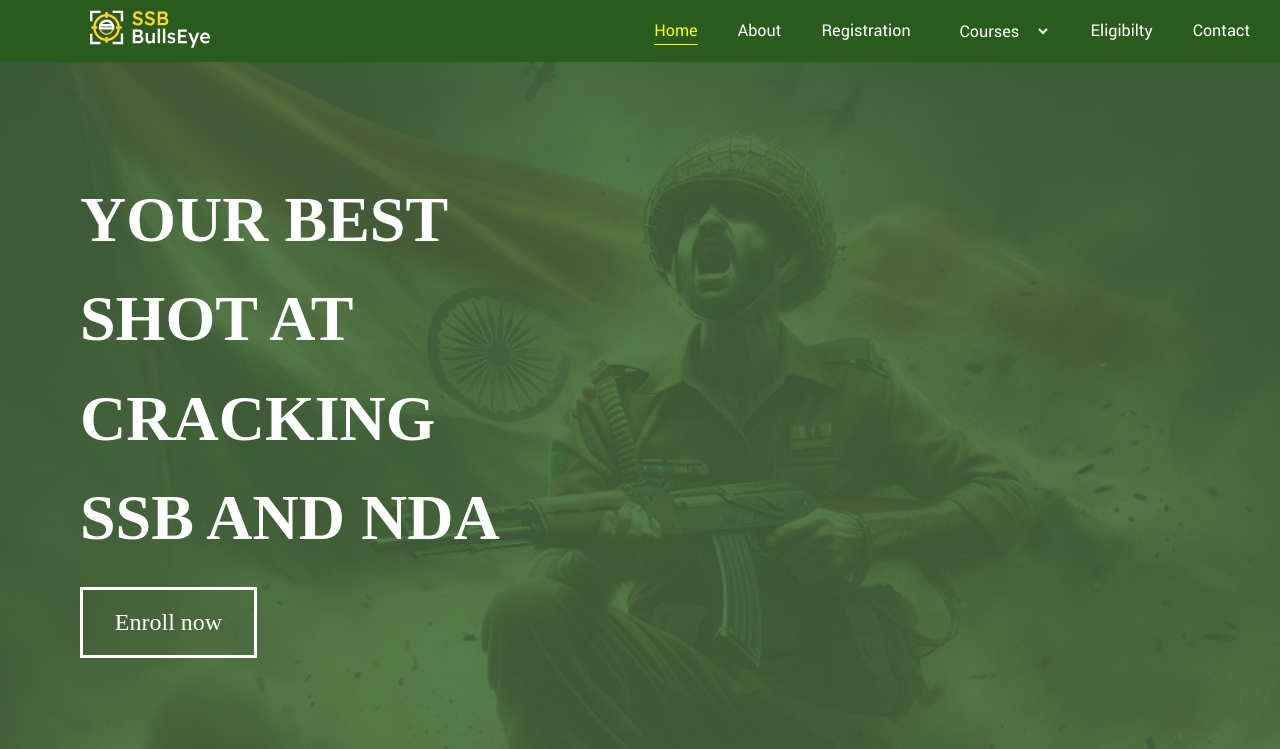
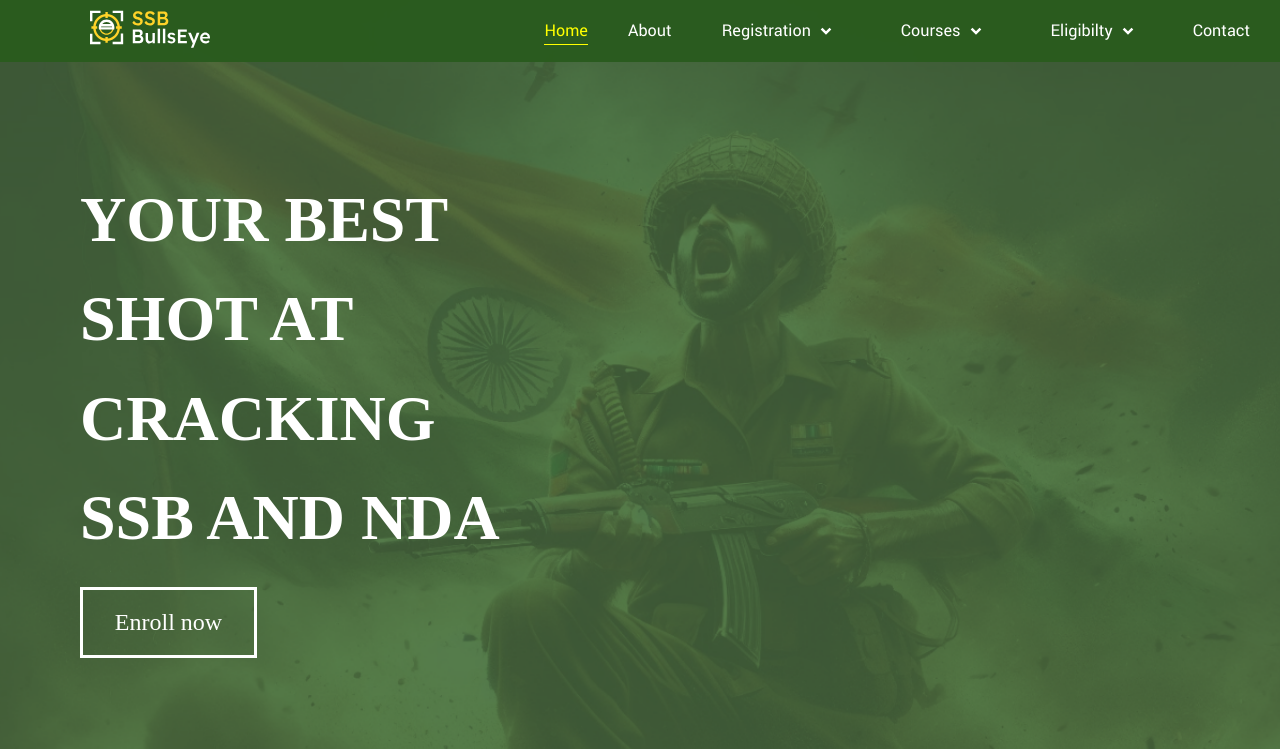
Before and after one commit to ssbbullseye7/ssbdeploy, a React (Create React App) app: page / in a window 1280 px wide. Shown: the top 749 px of the page. Built offline with nearby package versions, Linux system fonts and the light colour scheme; a web font is replaced by a local one.

Commit message:
new changes

```diff
--- a/src/Components/Navbar/Navbar.jsx
+++ b/src/Components/Navbar/Navbar.jsx
@@ -1,28 +1,28 @@
-import React, { useState,useEffect,useRef } from "react";
+import React, { useState, useEffect, useRef } from "react";
 import "./style.css";
 import svglogo from "../../Primarygreen.svg";
+import { RiArrowDropDownLine } from "react-icons/ri";
 // import { useLocation, useNavigate } from "react-router-dom";
 // import { Link as RouterLink } from "react-router-dom";
 // import { Link as ScrollLink, animateScroll as scroll } from "react-scroll";
 // import { setActiveLink } from "react-scroll/modules/mixins/scroller";
-function Navbar({setenroll,enroll,setnda,nda}) {
+function Navbar({ setenroll, enroll, setnda, nda }) {
   const [isRegOpen, setIsRegOpen] = useState(false);
   const regDropdownRef = useRef(null);
+  const regContainerRef = useRef(null);
 
   const [Active, SetActive] = useState("Home");
-  const [check,setcheck]=useState(false);
- const [drop,setdrop]=useState(false);
+  const [check, setcheck] = useState(false);
+  const [drop, setdrop] = useState(false);
   const [mobileCoursesOpen, setMobileCoursesOpen] = useState(false);
   const smoothScrollTo = (id, callback) => {
     // Check if the current route is /enroll
 
     // If the current route is already /home, scroll directly
     performScrollTo(id, callback);
-      setTimeout(()=>{
+    setTimeout(() => {
       setcheck(false);
-      },1000);
-
-
+    }, 1000);
   };
 
   const performScrollTo = (id, callback) => {
@@ -31,12 +31,12 @@ function Navbar({setenroll,enroll,setnda,nda}) {
       easing: {
         outQuint: function (x, t, b, c, d) {
           return c * ((t = t / d - 1) * t * t * t * t + 1) + b;
-        }
-      }
+        },
+      },
     };
 
     const node = document.getElementById(id);
-    const nodeTop = node.offsetTop-80;
+    const nodeTop = node.offsetTop - 80;
     const nodeHeight = node.offsetHeight;
     const body = document.body;
     const html = document.documentElement;
@@ -51,7 +51,10 @@ function Navbar({setenroll,enroll,setnda,nda}) {
     const offset = window.pageYOffset;
     const delta = nodeTop - offset;
     const bottomScrollableY = height - windowHeight;
-    const targetY = bottomScrollableY < delta ? bottomScrollableY - (height - nodeTop - nodeHeight + offset) : delta;
+    const targetY =
+      bottomScrollableY < delta
+        ? bottomScrollableY - (height - nodeTop - nodeHeight + offset)
+        : delta;
 
     let startTime = Date.now();
     let percentage = 0;
@@ -72,7 +75,13 @@ function Navbar({setenroll,enroll,setnda,nda}) {
           callback();
         }
       } else {
-        const yScroll = settings.easing.outQuint(0, elapsed, offset, targetY, settings.duration);
+        const yScroll = settings.easing.outQuint(
+          0,
+          elapsed,
+          offset,
+          targetY,
+          settings.duration
+        );
         window.scrollTo(0, yScroll);
         timer = setTimeout(step, 10);
       }
@@ -87,14 +96,12 @@ function Navbar({setenroll,enroll,setnda,nda}) {
     if (hash) {
       smoothScrollTo(hash);
     }
-
   }, []);
 
   const handleScrollTo = (targetId) => {
- setTimeout(()=>{
+    setTimeout(() => {
       smoothScrollTo(targetId);
- },100)
-
+    }, 100);
   };
   const [isOpen, setIsOpen] = useState(false);
   const dropdownRef = useRef(null);
@@ -111,10 +118,10 @@ function Navbar({setenroll,enroll,setnda,nda}) {
   };
 
   useEffect(() => {
-    document.addEventListener('mousedown', closeDropdown);
+    document.addEventListener("mousedown", closeDropdown);
 
     return () => {
-      document.removeEventListener('mousedown', closeDropdown);
+      document.removeEventListener("mousedown", closeDropdown);
     };
   }, []);
 
@@ -135,63 +142,101 @@ function Navbar({setenroll,enroll,setnda,nda}) {
   useEffect(() => {
     const handleClickOutside = (event) => {
       if (
-        dropdownRef.current && !dropdownRef.current.contains(event.target) &&
-        regDropdownRef.current && !regDropdownRef.current.contains(event.target)
+        regContainerRef.current &&
+        !regContainerRef.current.contains(event.target) &&
+        regDropdownRef.current &&
+        !regDropdownRef.current.contains(event.target)
       ) {
-        setIsOpen(false);
         setIsRegOpen(false);
       }
     };
 
-    document.addEventListener('mousedown', handleClickOutside);
+    document.addEventListener("mousedown", handleClickOutside);
     return () => {
-      document.removeEventListener('mousedown', handleClickOutside);
+      document.removeEventListener("mousedown", handleClickOutside);
     };
   }, []);
 
+  // const handleCoursesChange = (e) => {
+  //   const value = e.target.value;
+  //   // Reset select to placeholder after selection
+  //   e.target.selectedIndex = 0;
+  //   if (value === "ssb") {
+  //     // Scroll on the current page to element with id "ssb"
+  //     handleScrollTo("home");
+  //     SetActive("Courses");
+  //     setenroll(false);
+  //     setnda(false);
+  //   } else if (value === "nda") {
+  //     // Open a new page for NDA coaching Course
+  //     setnda(true);
+  //     setenroll(false);
+  //     SetActive("Courses");
+  //   }
+  // };
 
+  const [isCoursesOpen, setIsCoursesOpen] = useState(false);
+  const coursesDropdownRef = useRef(null);
 
-  const handleCoursesChange = (e) => {
-    const value = e.target.value;
-    // Reset select to placeholder after selection
-    e.target.selectedIndex = 0;
+  const toggleCoursesDropdown = () => {
+    SetActive("Courses");
+    setIsCoursesOpen(!isCoursesOpen);
+  };
+
+  const handleCoursesSelection = (value) => {
+    setIsCoursesOpen(false);
     if (value === "ssb") {
-      // Scroll on the current page to element with id "ssb"
-      handleScrollTo('home');
+      handleScrollTo("home");
       SetActive("Courses");
       setenroll(false);
       setnda(false);
     } else if (value === "nda") {
-      // Open a new page for NDA coaching Course
       setnda(true);
       setenroll(false);
       SetActive("Courses");
     }
   };
 
+  useEffect(() => {
+    const handleClickOutsideCourses = (event) => {
+      if (
+        coursesDropdownRef.current &&
+        !coursesDropdownRef.current.contains(event.target)
+      ) {
+        setIsCoursesOpen(false);
+        SetActive("");
+      }
+    };
+    document.addEventListener("mousedown", handleClickOutsideCourses);
+    return () => {
+      document.removeEventListener("mousedown", handleClickOutsideCourses);
+    };
+  }, []);
 
   return (
     <div className="Nav">
       <div
         className="logo"
-        style={{ cursor: "pointer",paddingLeft:"80px" }}
-        onClick={()=>setenroll(false)}
+        style={{ cursor: "pointer", paddingLeft: "80px" }}
+        onClick={() => setenroll(false)}
       >
         <img src={svglogo} alt="" width={120} />
-
-
       </div>
       <div className="menu">
         <div
           style={
             Active == "Home"
-              ? { cursor: "pointer",color:"yellow",borderBottom:"1px solid yellow" }
+              ? {
+                  cursor: "pointer",
+                  color: "yellow",
+                  borderBottom: "1px solid yellow",
+                }
               : { cursor: "pointer" }
           }
           onClick={() => {
             setnda(false);
             setenroll(false);
-            handleScrollTo('home');
+            handleScrollTo("home");
             SetActive("Home");
           }}
         >
@@ -200,35 +245,52 @@ function Navbar({setenroll,enroll,setnda,nda}) {
         <div
           style={
             Active == "About us"
-              ?  { cursor: "pointer",color:"yellow",borderBottom:"1px solid yellow" }
+              ? {
+                  cursor: "pointer",
+                  color: "yellow",
+                  borderBottom: "1px solid yellow",
+                }
               : { cursor: "pointer" }
           }
-          onClick={() => { setnda(false); setenroll(false);handleScrollTo('about');SetActive("About us")}}
+          onClick={() => {
+            setnda(false);
+            setenroll(false);
+            handleScrollTo("about");
+            SetActive("About us");
+          }}
         >
           {" "}
-
           About
-
         </div>
 
         <div
+          ref={regContainerRef}
           style={
-    Active == "Registration"
-      ? { cursor: "pointer", color: "yellow", borderBottom: "1px solid yellow", position: "relative" }
+            Active === "Registration"
+              ? {
+                  cursor: "pointer",
+                  color: "yellow",
+                  borderBottom: "1px solid yellow",
+                  position: "relative",
+                }
               : { cursor: "pointer", position: "relative" }
           }
           onClick={toggleRegDropdown}
-  className="eligibilty"
+          className="eligibilty courses-dropdown-container"
         >
-  Registration
+          Registration <RiArrowDropDownLine style={{ fontSize: "30px" }} />
           {isRegOpen && (
-    <div className="dropdownr" ref={regDropdownRef} style={{ height: "120px" }}>
+            <div
+              className="dropdownr"
+              ref={regDropdownRef}
+              style={{ height: "120px" }}
+            >
               <div
                 className="dropdown-item"
                 onClick={() => {
                   setenroll(true);
                   setnda(false);
-          handleScrollTo('enroll');
+                  handleScrollTo("enroll");
                   SetActive("Registration");
                   setIsRegOpen(false);
                 }}
@@ -251,41 +313,106 @@ function Navbar({setenroll,enroll,setnda,nda}) {
         </div>
 
 
-          <select className="courses-select" onChange={handleCoursesChange}>
-            <option value="" hidden>Courses</option>
-            <option value="ssb">SSB Preparation Course</option>
-            <option value="nda">NDA coaching Course</option>
-          </select>
+        <div
+          style={
+            Active == "Courses"
+              ? {
+                  cursor: "pointer",
+                  color: "yellow",
+                  borderBottom: "1px solid yellow",
+                  position: "relative",
+                }
+              : { cursor: "pointer", position: "relative" }
+          }
+          className="courses-dropdown-container"
+          onClick={toggleCoursesDropdown}
+        >
+          Courses <RiArrowDropDownLine style={{ fontSize: "30px" }} />
+          {isCoursesOpen && (
+            <div className="dropdown-courses" ref={coursesDropdownRef}>
+              <div
+                className="dropdown-item"
+                onClick={() => handleCoursesSelection("ssb")}
+              >
+                SSB Preparation Course
+              </div>
+              <div
+                className="dropdown-item"
+                onClick={() => handleCoursesSelection("nda")}
+              >
+                NDA Coaching Course
+              </div>
+            </div>
+          )}
+        </div>
 
         <div
           style={
             Active == "Eligibilty"
-              ?  { cursor: "pointer",color:"yellow",borderBottom:"1px solid yellow",position:"relative" }
-              : { cursor: "pointer" ,position:"relative"}
+              ? {
+                  cursor: "pointer",
+                  color: "yellow",
+                  borderBottom: "1px solid yellow",
+                  position: "relative",
+                }
+              : { cursor: "pointer", position: "relative" }
           }
           onClick={toggleDropdown}
-          className="eligibilty"
+          className="eligibilty courses-dropdown-container"
         >
-          Eligibilty
+          Eligibilty <RiArrowDropDownLine style={{ fontSize: "30px" }} />
           {isOpen && (
-          <div className="dropdown" ref={dropdownRef} style={{height:"160px"}}>
-            <a href="https://164.100.158.23/how-to-join.htm" className="dropdown-item" target="_blank" rel="noopener noreferrer">Indian Army</a>
-            <a href="https://www.joinindiannavy.gov.in/en/entry/entry/eligibilityform" className="dropdown-item" target="_blank" rel="noopener noreferrer">Indian Navy</a>
-            <a href="https://afcat.cdac.in/AFCAT/careerAsPerQualification" className="dropdown-item" target="_blank" rel="noopener noreferrer">Indian Air force</a>
+            <div
+              className="dropdown"
+              ref={dropdownRef}
+              style={{ height: "160px" }}
+            >
+              <a
+                href="https://164.100.158.23/how-to-join.htm"
+                className="dropdown-item"
+                target="_blank"
+                rel="noopener noreferrer"
+              >
+                Indian Army
+              </a>
+              <a
+                href="https://www.joinindiannavy.gov.in/en/entry/entry/eligibilityform"
+                className="dropdown-item"
+                target="_blank"
+                rel="noopener noreferrer"
+              >
+                Indian Navy
+              </a>
+              <a
+                href="https://afcat.cdac.in/AFCAT/careerAsPerQualification"
+                className="dropdown-item"
+                target="_blank"
+                rel="noopener noreferrer"
+              >
+                Indian Air force
+              </a>
             </div>
           )}
         </div>
         <div
           style={
             Active == "Contact us"
-              ?  { cursor: "pointer",color:"yellow",borderBottom:"1px solid yellow" }
+              ? {
+                  cursor: "pointer",
+                  color: "yellow",
+                  borderBottom: "1px solid yellow",
+                }
               : { cursor: "pointer" }
           }
-          onClick={() => {setnda(false); setenroll(false);handleScrollTo('contact');SetActive("Contact us")}}
+          onClick={() => {
+            setnda(false);
+            setenroll(false);
+            handleScrollTo("contact");
+            SetActive("Contact us");
+          }}
         >
           {" "}
           Contact
-
         </div>
       </div>
       {/* <div
@@ -299,52 +426,84 @@ function Navbar({setenroll,enroll,setnda,nda}) {
       >
         Enroll Now
       </div> */}
-      <input id="toggle1" type="checkbox" onChange={()=>setcheck(!check)} checked={check}/>
-    <label class="hamburger1" for="toggle1" >
+      <input
+        id="toggle1"
+        type="checkbox"
+        onChange={() => setcheck(!check)}
+        checked={check}
+      />
+      <label class="hamburger1" for="toggle1">
         <div class="topi"></div>
         <div class="meat"></div>
         <div class="bottom"></div>
       </label>
       <nav class="menu1">
-    <div className="link1"
+        <div
+          className="link1"
           style={
             Active == "Home1"
-              ? { cursor: "pointer", fontWeight: "700", backgroundColor: "#FFCB11",paddingRight:"50px",
+              ? {
+                  cursor: "pointer",
+                  fontWeight: "700",
+                  backgroundColor: "#FFCB11",
+                  paddingRight: "50px",
                   color: "white",
-              transition: "all 0.3s ease" }
-              : { cursor: "pointer",paddingRight:"50px", }
+                  transition: "all 0.3s ease",
+                }
+              : { cursor: "pointer", paddingRight: "50px" }
           }
           onClick={() => {
             setnda(false);
             setenroll(false);
-            handleScrollTo('home');
+            handleScrollTo("home");
             SetActive("Home1");
           }}
         >
           Home
         </div>
-        <div className="link1"
+        <div
+          className="link1"
           style={
             Active == "About us"
-              ? { cursor: "pointer", fontWeight: "700", backgroundColor: "#FFCB11",paddingRight:"50px",
+              ? {
+                  cursor: "pointer",
+                  fontWeight: "700",
+                  backgroundColor: "#FFCB11",
+                  paddingRight: "50px",
                   color: "white",
-              transition: "all 0.3s ease" }
-              : { cursor: "pointer",paddingRight:"50px", }
+                  transition: "all 0.3s ease",
                 }
-          onClick={() => { setnda(false); setenroll(false);handleScrollTo('about');SetActive("About us")}}
+              : { cursor: "pointer", paddingRight: "50px" }
+          }
+          onClick={() => {
+            setnda(false);
+            setenroll(false);
+            handleScrollTo("about");
+            SetActive("About us");
+          }}
         >
           {" "}
-
           About
-
         </div>
 
         <div
           className="link1"
           style={
             Active == "Registration"
-      ? { cursor: "pointer", fontWeight: "700", backgroundColor: "#FFCB11", paddingRight: "50px", color: "white", transition: "all 0.3s ease", position: "relative" }
-      : { cursor: "pointer", paddingRight: "50px", position: "relative" }
+              ? {
+                  cursor: "pointer",
+                  fontWeight: "700",
+                  backgroundColor: "#FFCB11",
+                  paddingRight: "50px",
+                  color: "white",
+                  transition: "all 0.3s ease",
+                  position: "relative",
+                }
+              : {
+                  cursor: "pointer",
+                  paddingRight: "50px",
+                  position: "relative",
+                }
           }
           onClick={() => SetActive("Registration")}
         >
@@ -354,7 +513,11 @@ function Navbar({setenroll,enroll,setnda,nda}) {
         {/* Mobile dropdown for Registration */}
         <a
           className="mobile-drop"
-  style={Active == "Registration" ? { paddingRight: "50px" } : { display: "none" }}
+          style={
+            Active == "Registration"
+              ? { paddingRight: "50px" }
+              : { display: "none" }
+          }
           onClick={() => {
             setenroll(true);
             setnda(false);
@@ -366,7 +529,11 @@ function Navbar({setenroll,enroll,setnda,nda}) {
         </a>
         <a
           className="mobile-drop"
-  style={Active == "Registration" ? { paddingRight: "50px" } : { display: "none" }}
+          style={
+            Active == "Registration"
+              ? { paddingRight: "50px" }
+              : { display: "none" }
+          }
           onClick={() => {
             setenroll(true);
             setnda(true);
@@ -377,56 +544,145 @@ function Navbar({setenroll,enroll,setnda,nda}) {
           NDA Registration
         </a>
 
-
-        <div  className="link1"
+        <div
+          className="link1"
           style={
             Active == "Courses"
-              ? { cursor: "pointer", fontWeight: "700",position:"relative", backgroundColor: "#FFCB11",paddingRight:"50px",
+              ? {
+                  cursor: "pointer",
+                  fontWeight: "700",
+                  position: "relative",
+                  backgroundColor: "#FFCB11",
+                  paddingRight: "50px",
                   color: "white",
-              transition: "all 0.3s ease" }
-              : { cursor: "pointer" ,position:"relative",paddingRight:"50px",}
+                  transition: "all 0.3s ease",
                 }
-          onClick={() => {SetActive("Courses")}}
-
+              : {
+                  cursor: "pointer",
+                  position: "relative",
+                  paddingRight: "50px",
+                }
+          }
+          onClick={() => {
+            SetActive("Courses");
+          }}
         >
           Courses
+        </div>
+        <a
+          className="mobile-drop"
+          style={
+            Active == "Courses" ? { paddingRight: "50px" } : { display: "none" }
+          }
+          onClick={() =>
+            setnda(false) &&
+            setenroll(false) &&
+            handleScrollTo("home") &&
+            SetActive("Home")
+          }
+        >
+          SSB Preparation Course
+        </a>
+        <a
+          className="mobile-drop"
+          style={
+            Active == "Courses" ? { paddingRight: "50px" } : { display: "none" }
+          }
+          onClick={() => setnda(true) && setenroll(false)}
+        >
+          {" "}
+          NDA coaching Course
+        </a>
 
-        </div>
-        <a className="mobile-drop" style={ Active == "Courses"?{paddingRight:"50px",}:{display:"none"}} onClick = {() => setnda(false)&& setenroll(false) && handleScrollTo('home') && SetActive("Home")} >SSB Preparation Course</a>
-        <a className="mobile-drop" style={ Active == "Courses"?{paddingRight:"50px",}:{display:"none"}}  onClick = {() =>setnda(true) && setenroll(false)}> NDA coaching Course</a>
-
-        <div  className="link1"
+        <div
+          className="link1"
           style={
             Active == "Eligibilty"
-              ? { cursor: "pointer", fontWeight: "700",position:"relative", backgroundColor: "#FFCB11",paddingRight:"50px",
+              ? {
+                  cursor: "pointer",
+                  fontWeight: "700",
+                  position: "relative",
+                  backgroundColor: "#FFCB11",
+                  paddingRight: "50px",
                   color: "white",
-              transition: "all 0.3s ease" }
-              : { cursor: "pointer" ,position:"relative",paddingRight:"50px",}
+                  transition: "all 0.3s ease",
                 }
-          onClick={() => {SetActive("Eligibilty")}}
-
+              : {
+                  cursor: "pointer",
+                  position: "relative",
+                  paddingRight: "50px",
+                }
+          }
+          onClick={() => {
+            SetActive("Eligibilty");
+          }}
         >
           Eligibilty
-
         </div>
         {/* <div style={{display:"flex",flexDirection:"column",justifyContent:"center",alignItems:"center",gap:"20px"}}> */}
-        <a className="mobile-drop" style={ Active == "Eligibilty"?{paddingRight:"50px",}:{display:"none"}} href="https://164.100.158.23/how-to-join.htm" target="_blank" rel="noopener noreferrer">Indian Army</a>
-            <a className="mobile-drop" style={ Active == "Eligibilty"?{paddingRight:"50px",}:{display:"none"}} href="https://www.joinindiannavy.gov.in/en/entry/entry/eligibilityform" target="_blank" rel="noopener noreferrer">Indian Navy</a>
-            <a className="mobile-drop" style={ Active == "Eligibilty"?{paddingRight:"50px",}:{display:"none"}} href="https://afcat.cdac.in/AFCAT/careerAsPerQualification" target="_blank" rel="noopener noreferrer">Indian Air force</a>
+        <a
+          className="mobile-drop"
+          style={
+            Active == "Eligibilty"
+              ? { paddingRight: "50px" }
+              : { display: "none" }
+          }
+          href="https://164.100.158.23/how-to-join.htm"
+          target="_blank"
+          rel="noopener noreferrer"
+        >
+          Indian Army
+        </a>
+        <a
+          className="mobile-drop"
+          style={
+            Active == "Eligibilty"
+              ? { paddingRight: "50px" }
+              : { display: "none" }
+          }
+          href="https://www.joinindiannavy.gov.in/en/entry/entry/eligibilityform"
+          target="_blank"
+          rel="noopener noreferrer"
+        >
+          Indian Navy
+        </a>
+        <a
+          className="mobile-drop"
+          style={
+            Active == "Eligibilty"
+              ? { paddingRight: "50px" }
+              : { display: "none" }
+          }
+          href="https://afcat.cdac.in/AFCAT/careerAsPerQualification"
+          target="_blank"
+          rel="noopener noreferrer"
+        >
+          Indian Air force
+        </a>
         {/* </div> */}
-        <div className="link1"
+        <div
+          className="link1"
           style={
             Active == "Contact us"
-              ?  { cursor: "pointer", fontWeight: "700", backgroundColor: "#FFCB11",paddingRight:"50px",
+              ? {
+                  cursor: "pointer",
+                  fontWeight: "700",
+                  backgroundColor: "#FFCB11",
+                  paddingRight: "50px",
                   color: "white",
-              transition: "all 0.3s ease" }
-              : { cursor: "pointer",paddingRight:"50px", }
+                  transition: "all 0.3s ease",
                 }
-          onClick={() => { setnda(false); setenroll(false);handleScrollTo('contact');SetActive("Contact us")}}
+              : { cursor: "pointer", paddingRight: "50px" }
+          }
+          onClick={() => {
+            setnda(false);
+            setenroll(false);
+            handleScrollTo("contact");
+            SetActive("Contact us");
+          }}
         >
           {" "}
           Contact
-
         </div>
 
         {/* <div
--- a/src/Components/Navbar/style.css
+++ b/src/Components/Navbar/style.css
@@ -129,7 +129,7 @@ color:white;
     position: absolute;
   }
   .dropdown-item{
-    width: 100%;
+    width: 90%;
     display: flex;
     justify-content: center;
     align-items: center;
@@ -234,3 +234,39 @@ overflow: hidden;
   .courses-select:focus {
     outline: none;
   }
+
+  .courses-dropdown-container {
+    position: relative;
+    cursor: pointer;
+    padding: 0 10px;
+    color: white;
+    font-size: 18px;
+    display: flex;
+    justify-content: center;
+    align-items: center;
+}
+
+.dropdown-courses {
+    position: absolute;
+    margin-top: 15px;
+    top: 100%;
+    left: -50%;
+    background: #2a5b1e91;
+    color: white;
+    z-index: 1000;
+    box-shadow: 0 4px 6px rgba(0, 0, 0, 0.1);
+    border-radius: 4px;
+    min-width: 220px;
+}
+
+.dropdown-courses .dropdown-item {
+    padding: 10px;
+    color: white;
+    cursor: pointer;
+    text-align: left;
+}
+
+.dropdown-courses .dropdown-item:hover {
+    background: #2a5b1e91;
+    color: #FFCB11;
+}
```
Lines whose indentation alone changed are shown as unchanged.
